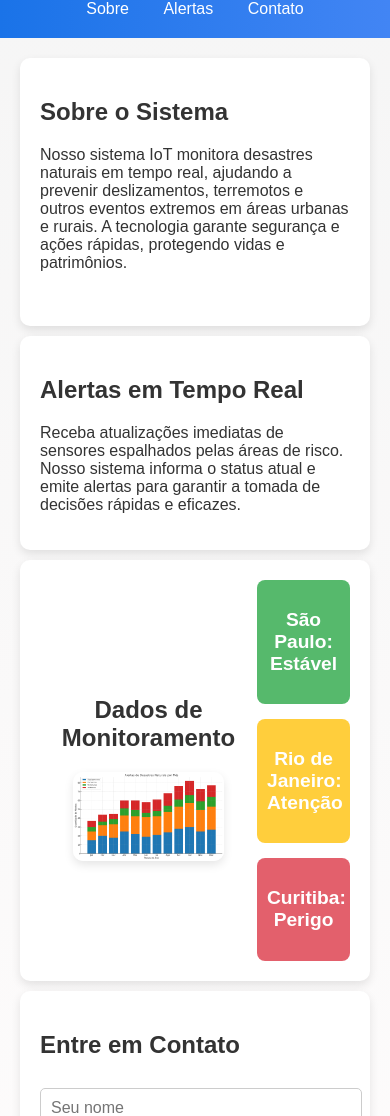
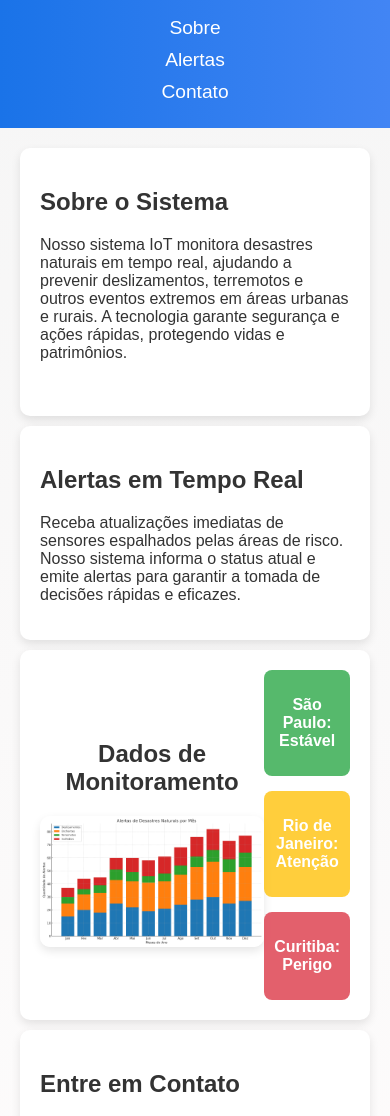
Before and after one commit to pdrotmz/Entrega-4, a plain HTML site: page index.html in a window 390 px wide. Shown: the part 137-1253 px from the top of the page. Drawn offline with Linux system fonts and the light colour scheme.

Commit message:
feat: responsive adjust

```diff
--- a/css/style.css
+++ b/css/style.css
@@ -12,6 +12,7 @@ body {
     flex-direction: column;
     gap: 15px;
     width: 30%;
+    margin: 0 auto;
 }
 
 .alert {
@@ -68,11 +69,9 @@ main {
 section {
     padding: 20px;
     background: white;
-    padding: 20px;
     border-radius: 10px;
-    box-shadow: 0 4px 10px rgba(0,0,0,0.1);
+    box-shadow: 0 4px 10px rgba(0, 0, 0, 0.1);
 }
-
 
 section.chart {
     display: flex;
@@ -97,9 +96,8 @@ form input, form textarea, form button {
     width: 100%;
     margin: 10px 0;
     padding: 10px;
-    padding-right: 0px;
     font-size: 1rem;
-    border: 1px, solid #ccc;
+    border: 1px solid #ccc;
     border-radius: 5px;
 }
 
@@ -126,3 +124,50 @@ footer {
     color: white;
     margin-top: 20px;
 }
+
+/* Responsividade */
+
+/* Tablet */
+@media (max-width: 768px) {
+    .alert-container {
+        width: 50%;
+    }
+
+    section.chart img {
+        width: 90%;
+    }
+
+    form input, form textarea, form button {
+        font-size: 0.9rem;
+    }
+}
+
+/* Mobile */
+@media (max-width: 480px) {
+    .alert-container {
+        width: 90%;
+    }
+
+    .alert {
+        font-size: 1rem;
+    }
+
+    section.chart img {
+        width: 100%;
+    }
+
+    form input, form textarea, form button {
+        font-size: 0.8rem;
+    }
+
+    header {
+        font-size: 1.2rem;
+        padding: 15px;
+    }
+
+    nav a {
+        display: block;
+        margin: 10px 0;
+        text-align: center;
+    }
+}
```
